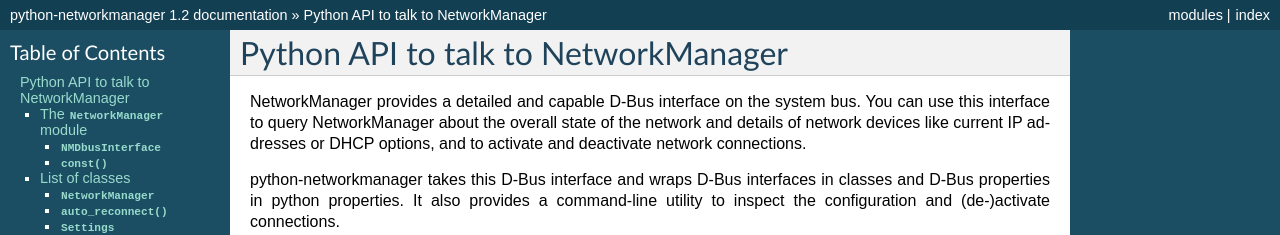
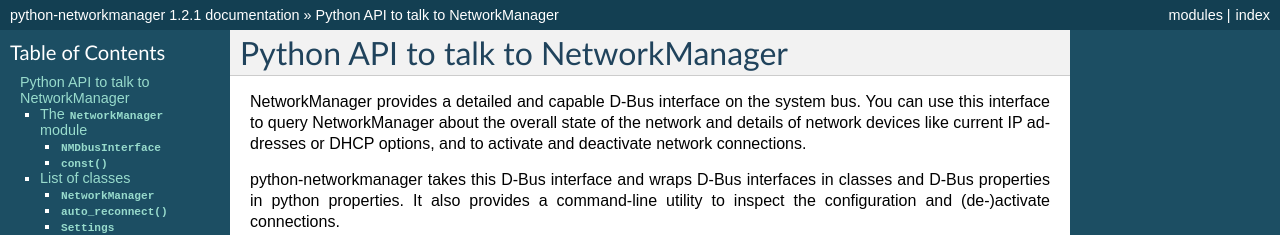
Before and after one commit to seveas/python-networkmanager, a Sphinx documentation site: the page built from docs/index.rst, in a window 1280 px wide and 900 px high. Shown: the top 235 px of the window. Built offline with Sphinx 7.4.7, drawn with Linux system fonts in a browser that asks for light colours; some of the changed text lies outside the part shown.

Commit message:
Bump version

```diff
--- a/docs/conf.py
+++ b/docs/conf.py
@@ -50,7 +50,7 @@
 # The short X.Y version.
 version = '1.2'
 # The full version, including alpha/beta/rc tags.
-release = '1.2'
+release = '1.2.1'
 
 # The language for content autogenerated by Sphinx. Refer to documentation
 # for a list of supported languages.
--- a/setup.py
+++ b/setup.py
@@ -3,7 +3,7 @@
 from distutils.core import setup
 
 setup(name = "python-networkmanager",
-      version = "1.2",
+      version = "1.2.1",
       author = "Dennis Kaarsemaker",
       author_email = "dennis@kaarsemaker.net",
       url = "http://github.com/seveas/python-networkmanager",
```
